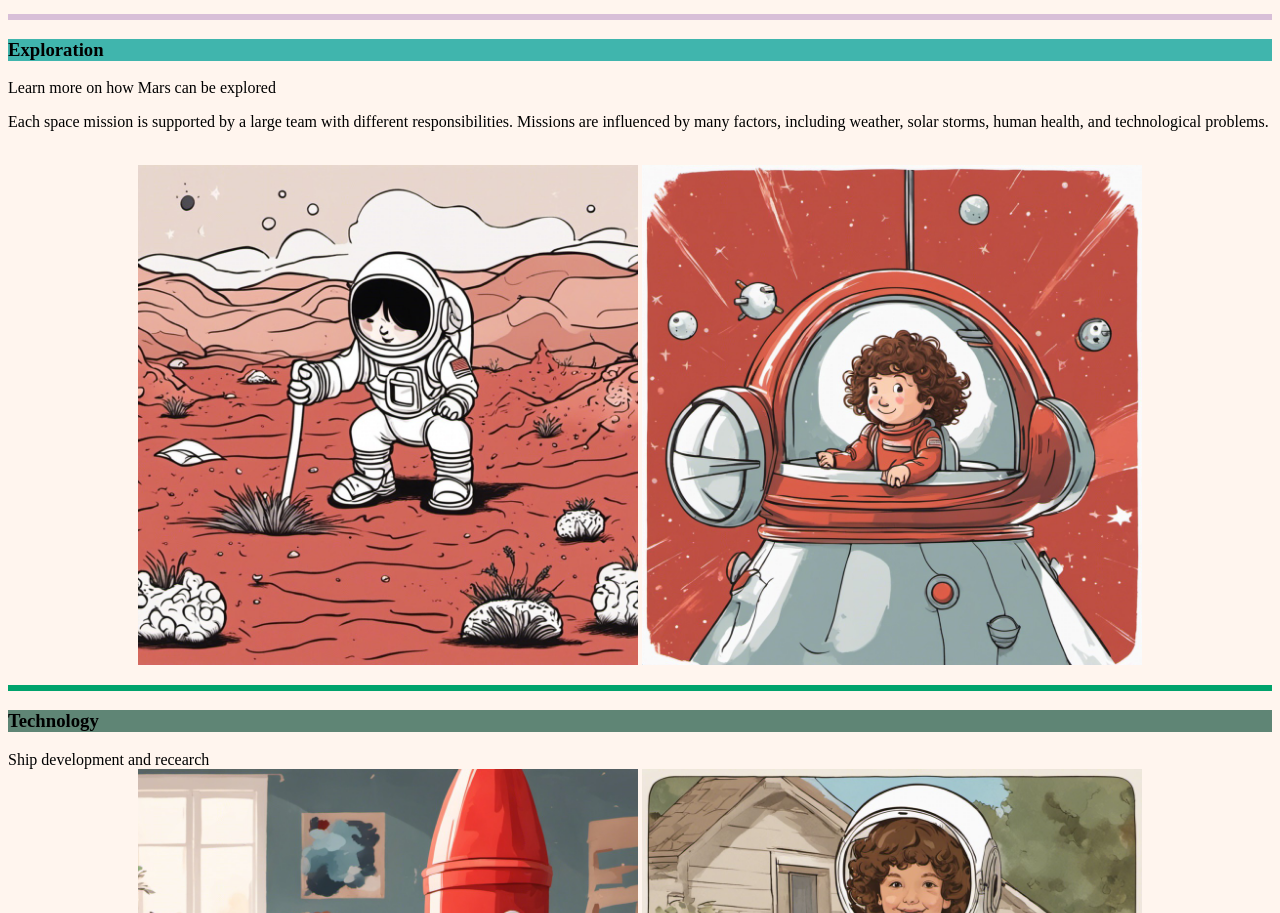
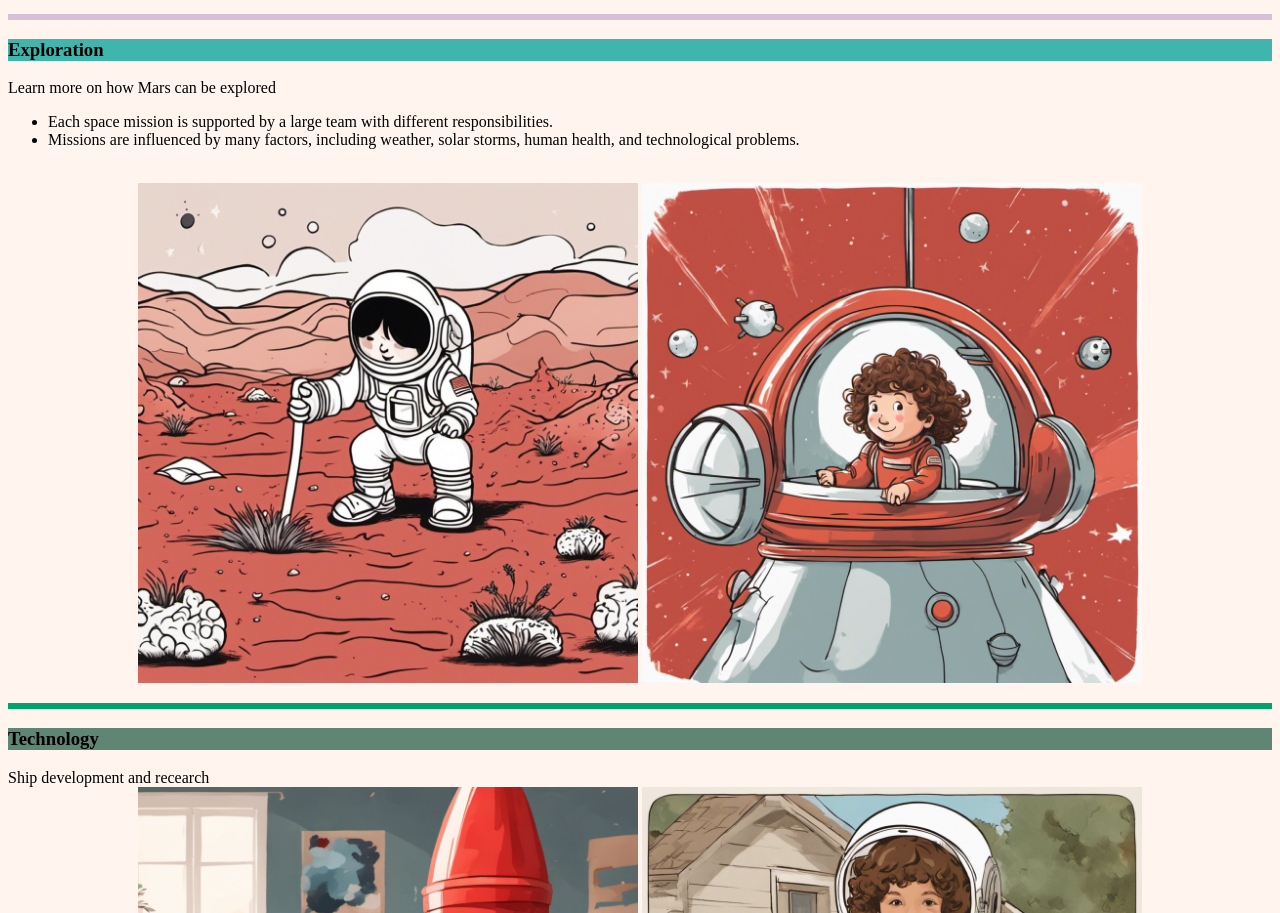
Before and after one commit to tatianapakulnitskaya/tatianapakulnitskaya.github.io, a plain HTML site: page Index.html in a window 1280 px wide. Shown: the part 1345-2258 px from the top of the page. Drawn offline with Linux system fonts and the light colour scheme.

Commit message:
Update Index.html

```diff
--- a/Index.html
+++ b/Index.html
@@ -77,8 +77,12 @@ Public Affairs Officer (PAO) provides mission commentary to the news media and t
 																					<h3 style="background-color:40B5AD;">Exploration</h3>
 
 					Learn more on how Mars can be explored
-					<p> Each space mission is supported by a large team with different responsibilities.
-Missions are influenced by many factors, including weather, solar storms, human health, and technological problems.</p>
+					<p> <ul>
+ <li>Each space mission is supported by a large team with different responsibilities.</li>
+ <li>Missions are influenced by many factors, including weather, solar storms, human health, and technological problems.</li>
+</ul>
+
+</p>
 
 																					<br>
 																						<center>
```
